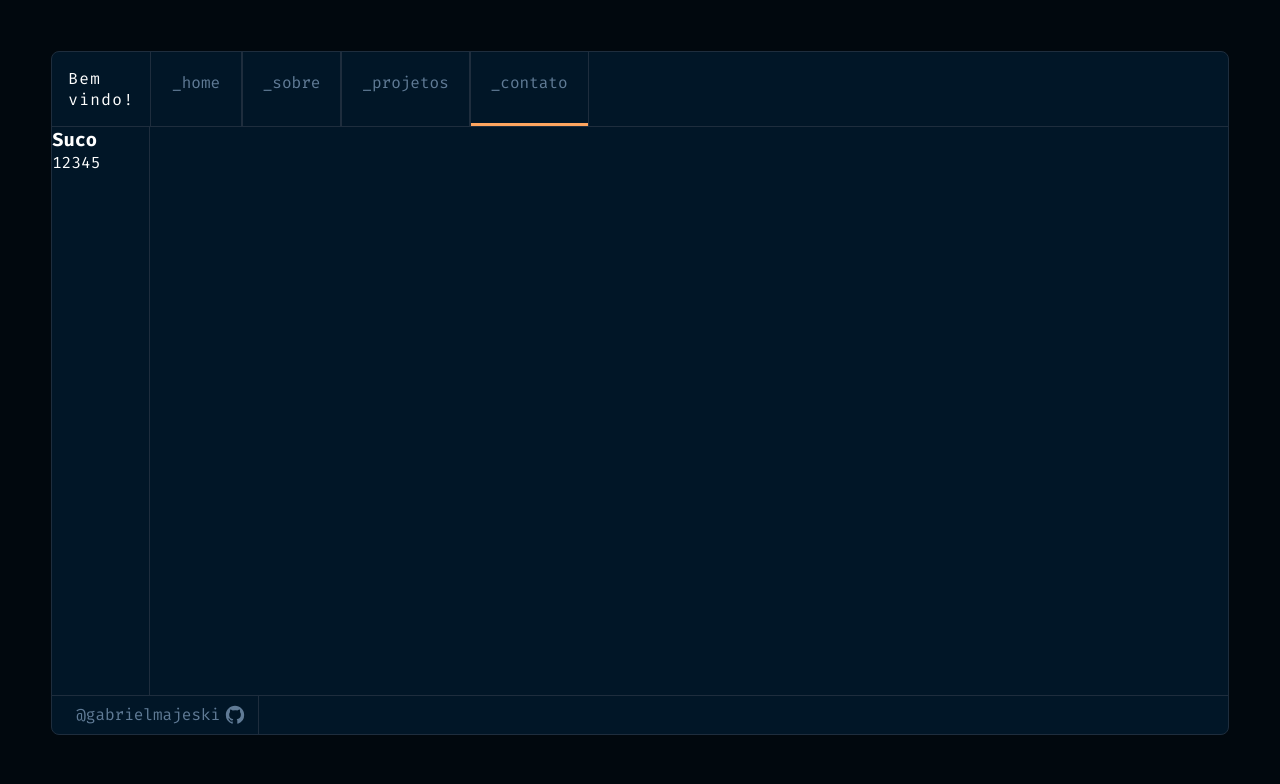
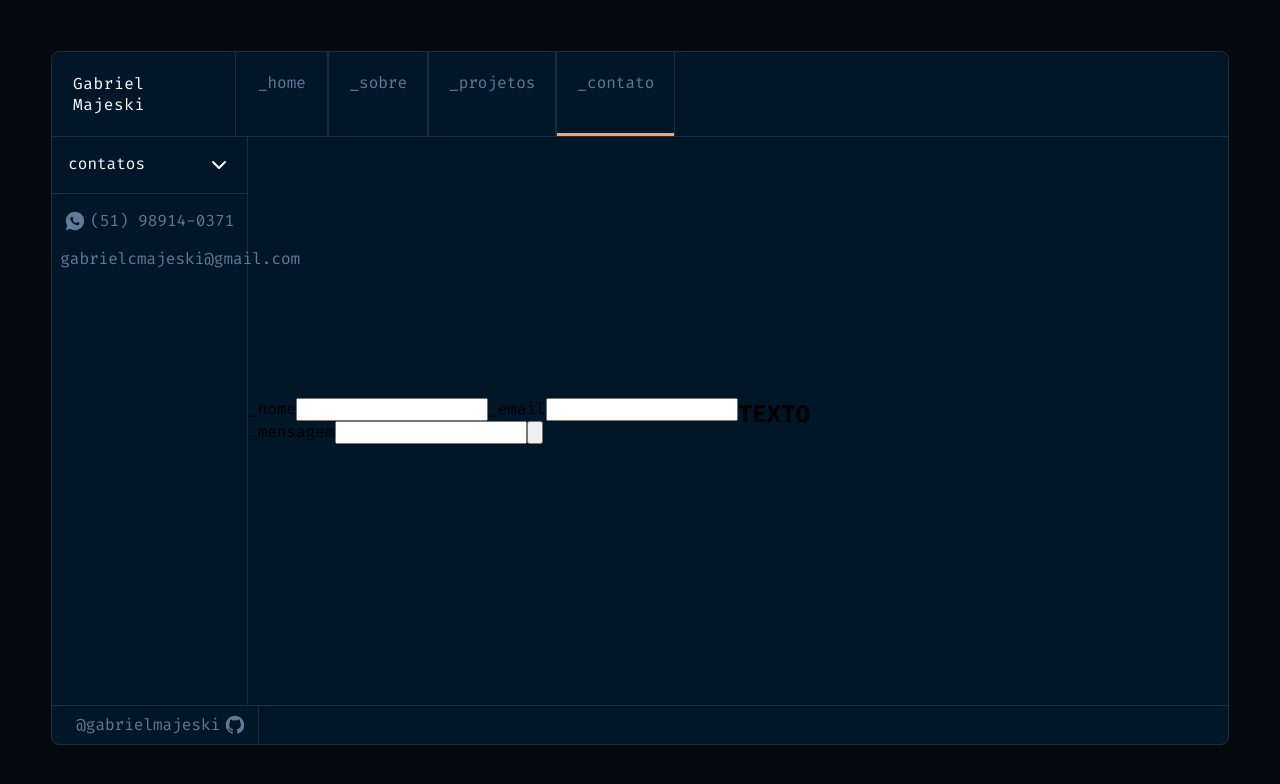
Before and after one commit to gabrieruu/portfolio, a React (Vite) app: page /contact in a window 1280 px wide. Shown: the top 784 px of the page. Built offline with nearby package versions, Linux system fonts and the light colour scheme.

Commit message:
feat: Dropdown menu component

```diff
--- /dev/null
+++ b/src/Assets/MailIcon.jsx
@@ -0,0 +1,16 @@
+import * as React from 'react';
+
+function MailIcon(props) {
+  return (
+    <svg
+      xmlns="http://www.w3.org/2000/svg"
+      viewBox="0 0 24 24"
+      fill="currentColor"
+      {...props}
+    >
+      <path d="M2 5.5V3.993A1 1 0 012.992 3h18.016c.548 0 .992.445.992.993v16.014a1 1 0 01-.992.993H2.992A.993.993 0 012 20.007V19h18V7.3l-8 7.2-10-9zM0 10h5v2H0v-2zm0 5h8v2H0v-2z" />
+    </svg>
+  );
+}
+
+export default MailIcon;
--- /dev/null
+++ b/src/Assets/PageUp.jsx
@@ -0,0 +1,23 @@
+import * as React from 'react';
+
+function PageUp(props) {
+  return (
+    <svg
+      xmlns="http://www.w3.org/2000/svg"
+      width={24}
+      height={24}
+      viewBox="0 0 24 24"
+      fill="none"
+      stroke="currentColor"
+      strokeWidth={2}
+      strokeLinecap="round"
+      strokeLinejoin="round"
+      className=""
+      {...props}
+    >
+      <path d="M6 9l6 6 6-6" />
+    </svg>
+  );
+}
+
+export default PageUp;
--- /dev/null
+++ b/src/Assets/WhatsappIcon.jsx
@@ -0,0 +1,17 @@
+import * as React from 'react';
+
+function WhatsappIcon(props) {
+  return (
+    <svg
+      xmlns="http://www.w3.org/2000/svg"
+      viewBox="0 0 24 24"
+      fill="currentColor"
+      width={'30px'}
+      {...props}
+    >
+      <path d="M12.001 2c5.523 0 10 4.477 10 10s-4.477 10-10 10a9.954 9.954 0 01-5.03-1.355L2.005 22l1.352-4.968A9.953 9.953 0 012.001 12c0-5.523 4.477-10 10-10zM8.593 7.3l-.2.008a.961.961 0 00-.372.1 1.293 1.293 0 00-.294.228c-.12.113-.188.211-.261.306A2.73 2.73 0 006.9 9.62c.002.49.13.967.33 1.413.409.902 1.082 1.857 1.97 2.742.214.213.424.427.65.626a9.448 9.448 0 003.84 2.046l.568.087c.185.01.37-.004.556-.013a1.99 1.99 0 00.833-.231c.166-.088.244-.132.383-.22 0 0 .043-.028.125-.09.135-.1.218-.171.33-.288.083-.086.155-.187.21-.302.078-.163.156-.474.188-.733.024-.198.017-.306.014-.373-.004-.107-.093-.218-.19-.265l-.582-.261s-.87-.379-1.402-.621a.497.497 0 00-.176-.041.482.482 0 00-.378.127c-.005-.002-.072.055-.795.931a.35.35 0 01-.368.13 1.43 1.43 0 01-.191-.066c-.124-.052-.167-.072-.252-.108a6.025 6.025 0 01-1.575-1.003c-.126-.11-.243-.23-.363-.346a6.297 6.297 0 01-1.02-1.268l-.059-.095a.923.923 0 01-.102-.205c-.038-.147.061-.265.061-.265s.243-.266.356-.41c.11-.14.203-.276.263-.373.118-.19.155-.385.093-.536-.28-.684-.57-1.365-.868-2.041-.059-.134-.234-.23-.393-.249-.054-.006-.108-.012-.162-.016a3.385 3.385 0 00-.403.004l.201-.008z" />
+    </svg>
+  );
+}
+
+export default WhatsappIcon;
--- a/src/Components/Header.jsx
+++ b/src/Components/Header.jsx
@@ -6,7 +6,7 @@ const Header = () => {
   return (
     <>
       <nav className={styles.nav}>
-        <p> Bem vindo!</p>
+        <p> Gabriel Majeski</p>
         <NavLink to="/">_home</NavLink>
         <NavLink to="/about">_sobre</NavLink>
         <NavLink to="/projects">_projetos</NavLink>
--- a/src/Components/Header.module.css
+++ b/src/Components/Header.module.css
@@ -15,17 +15,22 @@
   text-align: center;
 }
 
+.nav a:first-of-type {
+  border-left: none;
+}
+
 .nav {
   border-bottom: 1px solid #1e2d3d;
   font-size: 1rem;
   display: grid;
   grid-template-columns: repeat(12, 1fr);
   & p {
-    letter-spacing: 0.09rem;
-    grid-column: 1/ 2;
+    border-right: 1px solid #1e2d3d;
+    letter-spacing: 0.04rem;
+    grid-column: 1/ 3;
     color: #ffff;
     font-weight: 400;
-    padding: 1rem;
+    padding: 1.3rem;
     align-self: center;
   }
 }
--- a/src/Components/Home.jsx
+++ b/src/Components/Home.jsx
@@ -13,12 +13,12 @@ const Home = () => {
         <div>
           <p>// Você pode visitar minha página no GitHub</p>
           <p>
-            const githubLink =
+            <span>const</span> <span>githubLink</span> ={' '}
             <a
               className={styles.gitLink}
               href="https://github.com/gabrielmajeski"
+              target="_blank"
             >
-              {' '}
               'https://github.com/gabrielmajeski'
             </a>
           </p>
--- a/src/Components/Home.module.css
+++ b/src/Components/Home.module.css
@@ -7,15 +7,17 @@
   grid-column: 1 / -1;
 }
 
+.tittle span:first-of-type {
+  color: #4d5bce !important;
+}
+
+.tittle span {
+  color: rgba(67, 217, 173, 1) !important;
+}
+
 .container h1 {
   font-size: 4rem;
   font-weight: 300;
-}
-
-.tittle {
-  margin-bottom: 3rem;
-  background-size: cover;
-  z-index: 999;
 }
 
 .frontTittle {
@@ -23,9 +25,17 @@
   color: #4d5bce;
 }
 
+.tittle div:first-child {
+  margin-bottom: 4rem;
+}
+
 .gitLink {
   text-decoration: none;
-  color: gray;
+  color: #e99287;
+}
+
+.gitLink:hover {
+  text-decoration: underline;
 }
 
 @media (max-width: 1250px) {
--- a/src/Components/contact/Contact.jsx
+++ b/src/Components/contact/Contact.jsx
@@ -1,11 +1,43 @@
 import React from 'react';
 import styles from './Contact.module.css';
 import Dropdown from '../dropdown/Dropdown';
+import MailIcon from '../../assets/MailIcon';
+import WhatsIcon from '../../assets/WhatsappIcon';
+
+const opts = [
+  {
+    text: '(51) 98914-0371',
+    link: 'https://api.whatsapp.com/send?phone=5551598914037',
+    icon: <WhatsIcon />,
+  },
+  {
+    text: 'gabrielcmajeski@gmail.com',
+    link: 'mailto:gabrielcmajeski@gmail.com.br',
+    icon: <MailIcon />,
+  },
+];
 
 const Contact = () => {
   return (
     <>
-      <Dropdown></Dropdown>
+      <aside className={styles.aside}>
+        <Dropdown data={opts} custom={false} text={'contatos'}></Dropdown>
+      </aside>
+      <section className={styles.container}>
+        <form action="">
+          <label htmlFor="">_nome</label>
+          <input type="text" />
+          <label htmlFor="">_email</label>
+          <input type="text" />
+          <label htmlFor="">_mensagem</label>
+          <input type="text" />
+          <input type="button" value="" />
+        </form>
+
+        <div>
+          <h1>TEXTO</h1>
+        </div>
+      </section>
     </>
   );
 };
--- a/src/Components/contact/Contact.module.css
+++ b/src/Components/contact/Contact.module.css
@@ -1,4 +1,12 @@
 .container {
+  grid-column: 3 / -1;
   display: grid;
-  grid-template-columns: 1fr 1fr 1fr;
+  grid-template-columns: repeat(2, 1fr);
 }
+
+.aside {
+  color: white;
+  height: 71vh;
+  border-right: 1px solid #1e2d3d;
+  grid-column: 1/3;
+}
--- a/src/Components/dropdown/Dropdown.jsx
+++ b/src/Components/dropdown/Dropdown.jsx
@@ -1,19 +1,43 @@
 import React from 'react';
 import styles from './Dropdown.module.css';
+import PageUp from '../../assets/PageUp';
+import { NavLink } from 'react-router-dom';
 
-const Dropdown = () => {
+const Dropdown = ({ data, text, custom, children, ...props }) => {
   const [active, setActive] = React.useState(true);
   return (
-    <aside className={`${styles.container}`}>
-      <h3 onClick={() => setActive(!active)}>Suco</h3>
+    <div className={`${styles.container} animeDown`}>
+      <p
+        className={`${styles.title}`}
+        style={{ color: active ? 'white' : '' }}
+        onClick={() => setActive(!active)}
+      >
+        {text}
+        <PageUp style={{ transform: active ? 'none' : 'rotate(180deg)' }} />
+      </p>
+
       <ul className={`${active ? styles.showMenu : styles.hideMenu}`}>
-        <li>1</li>
-        <li>2</li>
-        <li>3</li>
-        <li>4</li>
-        <li>5</li>
+        {data
+          ? custom
+            ? children
+            : data.map((opt, index) => (
+                <li key={index}>
+                  <div>
+                    {opt.icon}
+                    <a
+                      href={opt.link}
+                      target="_blank"
+                      className="animeLeft"
+                      {...props}
+                    >
+                      {opt.text}
+                    </a>
+                  </div>
+                </li>
+              ))
+          : null}
       </ul>
-    </aside>
+    </div>
   );
 };
 
--- a/src/Components/dropdown/Dropdown.module.css
+++ b/src/Components/dropdown/Dropdown.module.css
@@ -4,11 +4,57 @@
 
 .showMenu {
   display: flex;
+  flex-direction: column;
+  padding-top: 0.5rem;
 }
 
-.container {
+.title {
+  font-size: 1rem;
+  padding: 1rem;
+  border-bottom: 1px solid #1e2d3d;
+  cursor: pointer;
+  position: relative;
+  display: flex;
+  justify-content: space-between;
+  color: #607b96;
+  transition: 0.3s ease;
+}
+
+svg {
+  transition: 0.3s ease;
+}
+
+ul li a {
+  text-decoration: none;
+  color: #607b96;
+  transition: 0.3s ease;
+}
+
+ul li:hover a {
   color: white;
-  height: 71vh;
-  border-right: 1px solid #1e2d3d;
-  grid-column: 1/2;
 }
+
+ul li:hover svg {
+  color: white;
+}
+
+ul li:hover {
+  background-color: #fea55f;
+  transition: 0.3s;
+}
+
+ul li svg {
+  width: 30px;
+  height: 22px;
+  color: #607b96;
+  display: inline-block;
+}
+
+ul li {
+  padding: 0 0.5rem 0.5rem 0.5rem;
+}
+
+ul li div {
+  margin-top: 0.5rem;
+  display: flex;
+}
--- a/src/app.css
+++ b/src/app.css
@@ -34,7 +34,6 @@ img {
 
 .app {
   margin: 4%;
-  /* background: url(../../src/assets/tetris.png) no-repeat center center;  */
   background-color: #011627;
   border: 1px solid #1e2d3d;
   border-radius: 0.5em;
@@ -61,6 +60,18 @@ img {
   animation: animeMoove 0.5s forwards;
 }
 
+.animeTop {
+  opacity: 0;
+  transform: translateY(-20px);
+  animation: animeMoove 0.5s forwards;
+}
+
+.animeDown {
+  opacity: 0;
+  transform: translateY(20px);
+  animation: animeMoove 0.5s forwards;
+}
+
 .active::before {
   content: '';
   position: absolute;
@@ -69,9 +80,6 @@ img {
   width: 0;
   border-bottom: solid 3px #fea55f;
   animation: border_anim linear forwards;
-}
-
-.active {
 }
 
 @keyframes border_anim {
```
Also changed, not shown: src/Assets/tetris.png (deleted).
